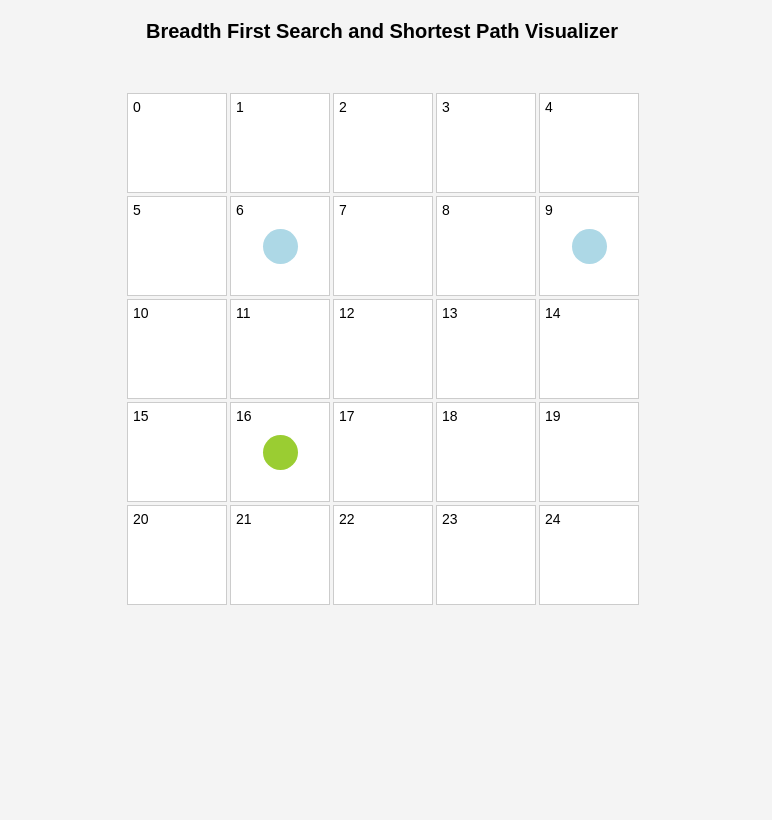
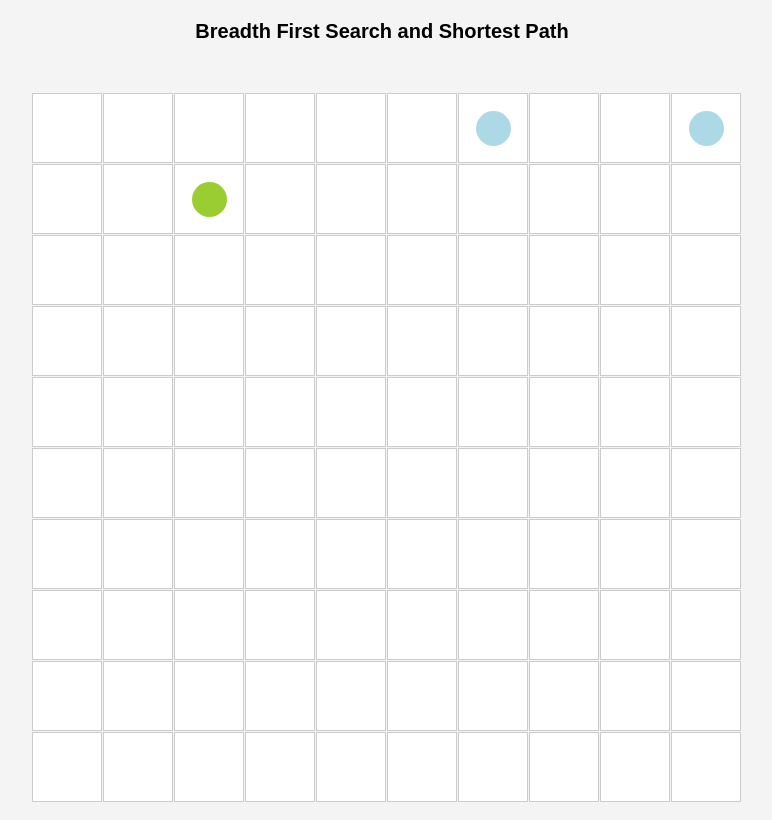
Before and after one commit to IvanMPR/BFS, a plain HTML site: page index.html in a window 1280 px wide. Shown: the whole page, without its empty margins (258-1030 px from the left). Drawn offline with Linux system fonts and the light colour scheme.

Commit message:
10x10 grid

```diff
--- a/index.html
+++ b/index.html
@@ -9,7 +9,7 @@
     <script src="script.js" defer></script>
   </head>
   <body>
-    <h1>Breadth First Search and Shortest Path Visualizer</h1>
+    <h1>Breadth First Search and Shortest Path</h1>
     <div class="container"></div>
   </body>
 </html>
--- a/script.js
+++ b/script.js
@@ -17,7 +17,7 @@ function createBoard(length) {
   ball3.classList.add('ball');
   start.classList.add('start-field');
   //   end.classList.add('end-field');
-  document.getElementById('16').appendChild(start);
+  document.getElementById('12').appendChild(start);
   //   document.getElementById('4').appendChild(end);
   //   ----------------------------------------- //
   // document.getElementById('3').appendChild(ball1);
@@ -25,7 +25,7 @@ function createBoard(length) {
   document.getElementById('9').appendChild(ball3);
 }
 
-createBoard(5);
+createBoard(10);
 
 function div(divId) {
   return document.getElementById(`${divId}`).innerHTML !== '';
@@ -50,23 +50,6 @@ function makeList() {
   return list;
 }
 
-// makeList();
-// console.log();
-// const hasPath = (graph, src, dst) => {
-//    const queue = [src];
-
-//    while (queue.length) {
-//      const current = queue.shift();
-//      if (current === dst) return true;
-
-//      for (let neighbor of graph[current]) {
-//        queue.push(neighbor);
-//      }
-//    }
-
-//    return false;
-//  };
-
 const isPath = function (start, end) {
   const parentArray = [];
   const adjacencyList = makeList();
@@ -75,7 +58,7 @@ const isPath = function (start, end) {
   while (queue.length > 0) {
     const current = queue.shift();
     parentArray.push({ parent: current, neighbor: [] });
-    // document.getElementById(current).classList.add('visited-field');
+    document.getElementById(current).classList.add('visited-field');
     if (visited.has(current)) continue;
     visited.add(current);
 
@@ -85,10 +68,6 @@ const isPath = function (start, end) {
         while (!shortestPath.includes(start)) {
           const previous = shortestPath[shortestPath.length - 1];
           for (let i = 0; i < arr.length; i++) {
-            // if (arr[i].parent === start) {
-            //   shortestPath.push(start);
-            //   break
-            // }
             if (
               arr[i].neighbor.includes(previous) &&
               arr[i].parent !== previous
@@ -97,11 +76,6 @@ const isPath = function (start, end) {
               break;
             }
           }
-          // arr.forEach(obj => {
-          //   if (obj.neighbor.includes(previous)) {
-          //     shortestPath.push(obj.parent);
-          //   }
-          // });
         }
         console.log('Shortest path:', shortestPath);
       };
@@ -110,14 +84,15 @@ const isPath = function (start, end) {
       return true;
     }
 
+    // for(let i = 0; i < adjacencyList[current].length; i++){
+
+    // }
+
     for (let neighbor of adjacencyList[current]) {
       parentArray[parentArray.length - 1].neighbor.push(neighbor);
-
-      // console.log('parent: ', current, 'neighbor: ', neighbor);
       queue.push(neighbor);
-      document.getElementById(neighbor).classList.add('visited-field');
+      // document.getElementById(neighbor).classList.add('visited-field');
     }
-    console.log(parentArray);
   }
   return false;
 };
@@ -139,5 +114,37 @@ container.addEventListener('click', e => {
   const id = e.target.getAttribute('id');
   addActiveClass(id);
   console.log(id);
-  console.log(isPath(16, Number(id)));
+  console.log(isPath(12, Number(id)));
 });
+// //   // Delay functionality for ball movement
+//   const interval = setInterval(() => {
+//     let i = 0;
+//     document.getElementById(`${array[i]}`).innerHTML = '';
+//     document.getElementById(`${array[i + 1]}`).appendChild(ball);
+//     document.getElementById(`${array[i]}`).classList.remove('path');
+//     i++;
+
+//     array = array.slice(1);
+
+//     if (i === array.length) {
+//       removePathClass();
+//       removeActiveClass();
+//       clearInterval(interval);
+//     }
+//   }, 150);
+// const interval = setInterval(() => {
+//   let i = 0;
+//   let max = adjacencyList[current].length;
+
+//   parentArray[parentArray.length - 1].neighbor.push(
+//     adjacencyList[current][i]
+//   );
+//   queue.push(adjacencyList[current][i]);
+//   document
+//     .getElementById(adjacencyList[current][i])
+//     .classList.add('visited-field');
+
+//   i++;
+
+//   if (i === max) clearInterval(interval);
+// }, 1000);
--- a/style.css
+++ b/style.css
@@ -22,19 +22,19 @@ h1 {
   margin: 2rem 0;
 }
 .container {
-  width: 51rem;
-  height: 51rem;
+  width: 70rem;
+  height: 70rem;
   /* background-color: orangered; */
   margin: 5rem auto;
   display: grid;
-  gap: 3px;
-  grid-template-columns: repeat(5, 1fr);
+  gap: 1px;
+  grid-template-columns: repeat(10, 1fr);
   grid-template-rows: auto;
   /* border: 1px solid #eee; */
 }
 .field {
-  width: 10rem;
-  height: 10rem;
+  width: 7rem;
+  height: 7rem;
   border: 1px solid #ccc;
   background-color: #fff;
   display: grid;
@@ -48,6 +48,7 @@ h1 {
   top: 5%;
   left: 5%;
   font-size: 1.4rem;
+  display: none;
 }
 
 .start-field,
@@ -81,32 +82,16 @@ h1 {
   transition: background-color 0.5s;
 }
 /* Checkered pattern */
-/* five length grid */
 
-/* .container > .field:nth-child(-2n + 5),
-.container > .field:nth-child(5) ~ div:nth-child(-2n + 9),
-.container > .field:nth-child(10) ~ div:nth-child(-2n + 15),
-.container > .field:nth-child(15) ~ div:nth-child(-2n + 19),
-.container > .field:nth-child(20) ~ div:nth-child(-2n + 25) */
-/* five length grid */
-/* .field > .field:nth-child(50) ~ div:nth-child(-2n + 59),
-.field > .field:nth-child(60) ~ div:nth-child(-2n + 70),
-.field > .field:nth-child(70) ~ div:nth-child(-2n + 79),
-.field > .field:nth-child(80) ~ div:nth-child(-2n + 90),
-.field > .field:nth-child(90) ~ div:nth-child(-2n + 99)
-*/
-/* {
-  background-color: #fff;
+/* .container > .field:nth-child(-2n + 10),
+.container > .field:nth-child(10) ~ div:nth-child(-2n + 19),
+.container > .field:nth-child(20) ~ div:nth-child(-2n + 30),
+.container > .field:nth-child(30) ~ div:nth-child(-2n + 39),
+.container > .field:nth-child(40) ~ div:nth-child(-2n + 50),
+.container > .field:nth-child(50) ~ div:nth-child(-2n + 59),
+.container > .field:nth-child(60) ~ div:nth-child(-2n + 70),
+.container > .field:nth-child(70) ~ div:nth-child(-2n + 79),
+.container > .field:nth-child(80) ~ div:nth-child(-2n + 90),
+.container > .field:nth-child(90) ~ div:nth-child(-2n + 99) {
+  background-color: #ddd;
 } */
-/* .board > .field:nth-child(-2n + 10),
-.board > .field:nth-child(10) ~ div:nth-child(-2n + 19),
-.board > .field:nth-child(20) ~ div:nth-child(-2n + 30),
-.board > .field:nth-child(30) ~ div:nth-child(-2n + 39),
-.board > .field:nth-child(40) ~ div:nth-child(-2n + 50),
-.board > .field:nth-child(50) ~ div:nth-child(-2n + 59),
-.board > .field:nth-child(60) ~ div:nth-child(-2n + 70),
-.board > .field:nth-child(70) ~ div:nth-child(-2n + 79),
-.board > .field:nth-child(80) ~ div:nth-child(-2n + 90),
-.board > .field:nth-child(90) ~ div:nth-child(-2n + 99) {
-  background-color: #667;
-} */
```
